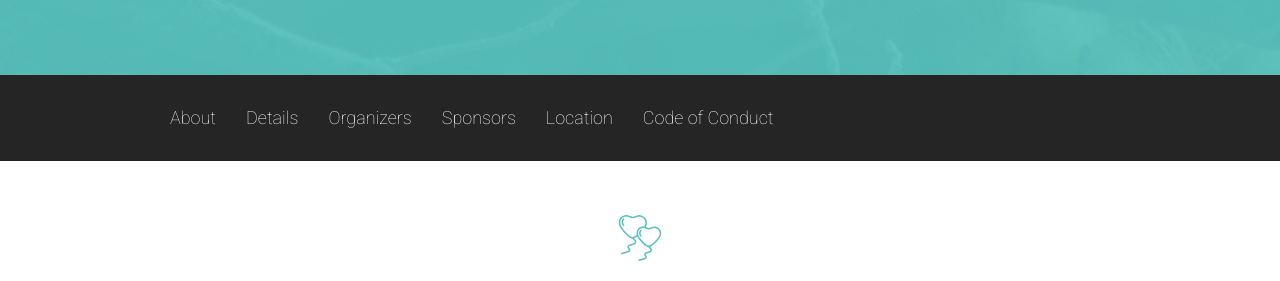
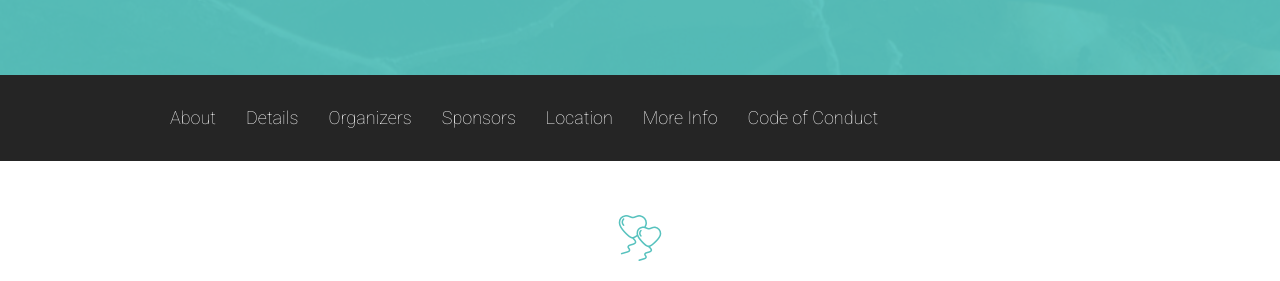
Before and after one commit to rubyforgood/rubyforgood.org--old, a Jekyll site: the page index.html, which Jekyll copies as it is, in a window 1280 px wide and 900 px high, scrolled down 672 px. Shown: the part 153-434 px from the top of the window. Built offline with Jekyll 4.4.1, drawn with Linux system fonts in a browser that asks for light colours.

Commit message:
Added the info page into the nav bar.

```diff
--- a/index.html
+++ b/index.html
@@ -89,6 +89,7 @@
         <!--<li><a href="#elements">Shortcodes</a></li>-->
         <li><a href="#sponsors">Sponsors</a></li>
         <li><a href="#map">Location</a></li>
+        <li><a href="info.html">More Info</a></li>
         <li><a href="coc.html">Code of Conduct</a></li>
         <li class="featured"><a href="https://docs.google.com/forms/d/1xuidYh1I-AEPSUH5n9y4h9E3csmQthNDYIOvmqVgt_Y/viewform"><i class="fa fa-heart-o fa-1x"></i>Suggest a Project</a></li>
         </li>
```
